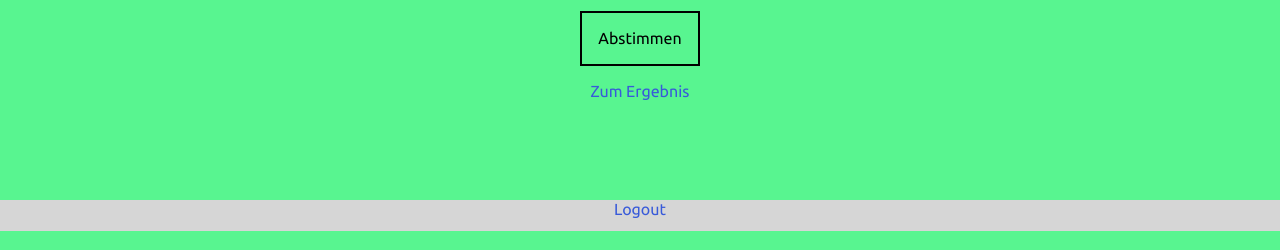
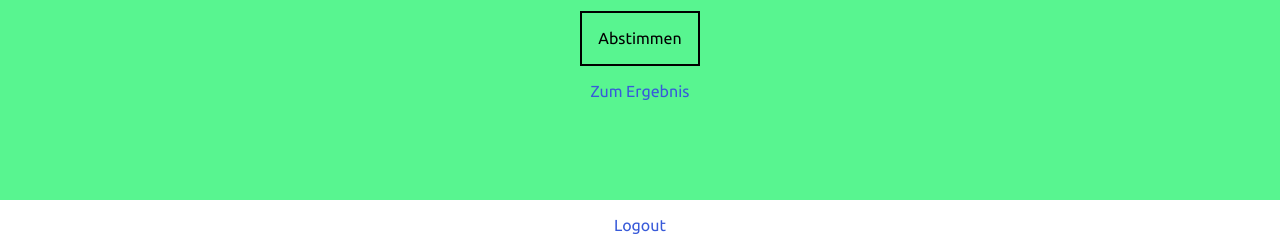
Before and after one commit to andreas-stricker/projekt-umfrage, a PHP site: page / in a window 1280 px wide. Shown: the part 600-850 px from the top of the page. Run offline with PHP 8.4, Linux system fonts and the light colour scheme; a user stored in the database is signed in; data comes from the database, SQL or seed files in the repository; grey boxes labelled with a size stand in for pictures from a placeholder-image service; some libraries are stand-ins or nearby versions.

Commit message:
footer styling

```diff
--- a/app/css/style.css
+++ b/app/css/style.css
@@ -372,12 +372,16 @@ input[type=radio]:checked + label {
 
 
 footer {
-	background-color: #d6d6d6;
+	background-color: #fff;
+	height: 50px;
 }
 
 footer a {
 	display: block;
+	width: 5em;
 	text-align: center;
+	padding: 1em;
+	margin: 0 auto;
 }
 
 
```
